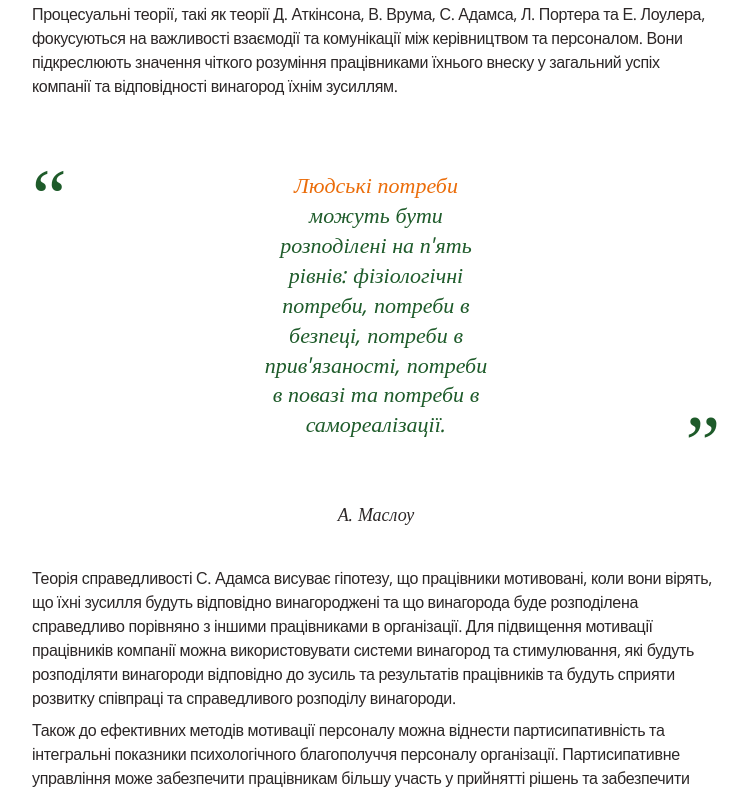
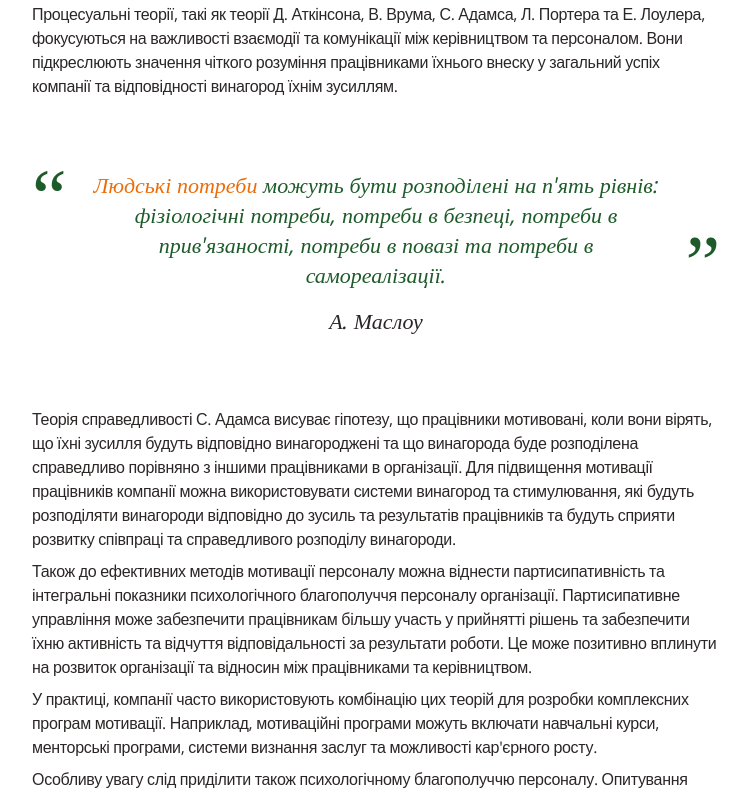
Before and after one commit to z9877969/psychologist, a React (Vite) app: page /blog/id-1 in a window 1280 px wide. Shown: the part 1580-2373 px from the top of the page, without its empty margins (264-1012 px from the left). Built offline with nearby package versions, Linux system fonts and the light colour scheme.

Commit message:
add quote

```diff
--- a/src/modules/OpenBlog/components/Quote/Quote.jsx
+++ b/src/modules/OpenBlog/components/Quote/Quote.jsx
@@ -2,8 +2,8 @@ import s from './Quote.module.scss';
 
 export const Quote = ({ content, accent, author }) => {
   return (
-    <>
-      <div className={s.wraperQuote}>
+    <section className={s.wraperQuote}>
+      <div className={s.quote}>
         <p className={s.textEl}>“</p>
         <div className={s.wrapContent}>
           <p className={s.content}>
@@ -18,6 +18,6 @@ export const Quote = ({ content, accent, author }) => {
       <div className={s.wrapAuthor}>
         <p className={s.author}>{author}</p>
       </div>
-    </>
+    </section>
   );
 };
--- a/src/modules/OpenBlog/components/Quote/Quote.module.scss
+++ b/src/modules/OpenBlog/components/Quote/Quote.module.scss
@@ -1,9 +1,13 @@
 .wraperQuote {
   display: flex;
+  flex-direction: column;
   margin-top: 32px;
   margin-bottom: 32px;
-  padding-top: 40px;
-
+  padding: 40px 0 40px 0;
+}
+.quote {
+  display: flex;
+  margin-bottom: 16px;
   justify-content: space-between;
 }
 
@@ -11,13 +15,21 @@
 }
 .content {
   width: 227px;
-  height: 300px;
+
   color: var(--primary-green-dark, #1e5b2a);
   text-align: center;
   font-family: 'Open Sans';
   font-size: 22px;
   font-style: italic;
   line-height: 1.36; /* 136.364% */
+  @include media(tablet) {
+    width: 572px;
+  }
+  @include media(desktop) {
+    width: 720px;
+    font-size: 24px;
+    line-height: 1.33;
+  }
 }
 .accent {
   color: var(--primary-orange, #eb6d0a);
@@ -28,7 +40,6 @@
   line-height: 1.36px; /* 136.364% */
 }
 .wrapAuthor {
-  padding-bottom: 40px;
 }
 .author {
   color: var(--typography-black, #2c2727);
@@ -37,6 +48,13 @@
   font-size: 18px;
   font-style: italic;
   line-height: 1.333; /* 133.333% */
+  @include media(tablet) {
+    font-size: 22px;
+  }
+  @include media(desktop) {
+    font-size: 24px;
+    line-height: 1.33;
+  }
 }
 
 .textEl {
```
